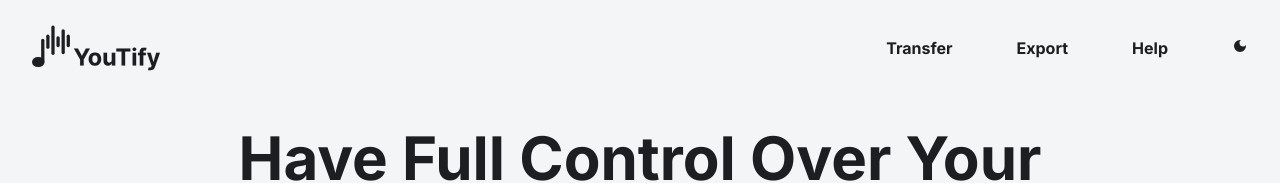
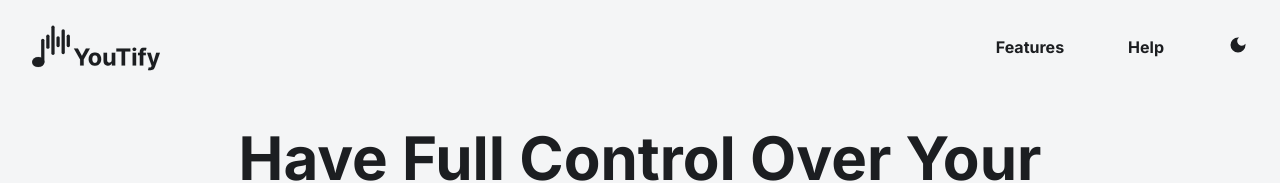
Before and after one commit to jcmagat/youtify-next, a Next.js app: page / in a window 1280 px wide. Shown: the top 183 px of the page. Built offline with nearby package versions, Linux system fonts and the light colour scheme.

Commit message:
Improve navbar menu

```diff
--- a/src/components/Navbar/Menu.tsx
+++ b/src/components/Navbar/Menu.tsx
@@ -1,3 +1,4 @@
+"use client";
 import { useState } from "react";
 import { MdMenu } from "react-icons/md";
 import Link from "next/link";
@@ -5,21 +6,51 @@ import ThemeButton from "./ThemeButton";
 
 export default function Menu() {
   return (
+    <>
+      <LargeScreenMenu />
+      <SmallScreenMenu />
+    </>
+  );
+}
+
+function LargeScreenMenu() {
+  const [isFeaturesOpen, setIsFeaturesOpen] = useState(false);
+  const [isHelpOpen, setIsHelpOpen] = useState(false);
+
+  return (
     <div className="hidden md:block">
       <ul className="flex gap-16">
-        <Link href="/transfer">
-          <li className="font-bold hover:border-b hover:border-accent">
-            Transfer
+        <li
+          className="font-bold hover:border-b hover:border-accent"
+          onMouseEnter={() => setIsFeaturesOpen(true)}
+          onMouseLeave={() => setIsFeaturesOpen(false)}
+        >
+          Features
+          {isFeaturesOpen && (
+            <div className="fixed bg-blue-100">
+              <ul>
+                <li>Transfer</li>
+                <li>Export</li>
+              </ul>
+            </div>
+          )}
         </li>
-        </Link>
-        <Link href="/export">
-          <li className="font-bold hover:border-b hover:border-accent">
-            Export
+
+        <li
+          className="font-bold hover:border-b hover:border-accent"
+          onMouseEnter={() => setIsHelpOpen(true)}
+          onMouseLeave={() => setIsHelpOpen(false)}
+        >
+          Help
+          {isHelpOpen && (
+            <div className="fixed bg-blue-100">
+              <ul>
+                <li>FAQs</li>
+                <li>Contact</li>
+              </ul>
+            </div>
+          )}
         </li>
-        </Link>
-        <Link href="/help">
-          <li className="font-bold hover:border-b hover:border-accent">Help</li>
-        </Link>
 
         <li>
           <ThemeButton />
@@ -29,52 +60,53 @@ export default function Menu() {
   );
 }
 
-function Temp() {
-  const [isMenuOpen, setIsMenuOpen] = useState(true);
+function SmallScreenMenu() {
+  const [isOpen, setIsOpen] = useState(false);
 
   return (
-    <div>
+    <div className="md:hidden">
       <div
-        className={`bg-black bg-opacity-50 fixed top-0 bottom-0 left-0 right-0 translate-x-full z-40 transition-all duration-300 ease-in-out
-            ${isMenuOpen ? "translate-x-0" : ""}`}
+        className={`bg-secondary fixed inset-0 z-10 transition-all duration-300 ease-in-out
+        ${isOpen ? "translate-x-0" : "translate-x-full"}`}
       >
-        <ul>
-          <h1>Features</h1>
-          <Link href="/transfer">
-            <li className="font-bold hover:border-b hover:border-accent">
-              Transfer
+        <ul className="mt-24 ml-16">
+          <h1 className="font-bold text-2xl mb-2">Features</h1>
+          <li
+            className="w-fit font-bold hover:border-b hover:border-accent"
+            onClick={() => setIsOpen(false)}
+          >
+            <Link href="/transfer">Transfer</Link>
           </li>
-          </Link>
-          <Link href="/export">
-            <li className="font-bold hover:border-b hover:border-accent">
-              Export
+          <li
+            className="w-fit font-bold hover:border-b hover:border-accent"
+            onClick={() => setIsOpen(false)}
+          >
+            <Link href="/export">Export</Link>
           </li>
-          </Link>
 
-          <h1>Help</h1>
-          <Link href="/faq">
-            <li className="font-bold hover:border-b hover:border-accent">
-              FAQ
+          <h1 className="font-bold text-2xl mt-8 mb-2">Help</h1>
+          <li
+            className="w-fit font-bold hover:border-b hover:border-accent"
+            onClick={() => setIsOpen(false)}
+          >
+            <Link href="/faq">FAQs</Link>
           </li>
-          </Link>
-          <Link href="/contact">
-            <li className="font-bold hover:border-b hover:border-accent">
-              Contact
-            </li>
-          </Link>
-
-          <li>
-            <ThemeButton />
+          <li
+            className="w-fit font-bold hover:border-b hover:border-accent"
+            onClick={() => setIsOpen(false)}
+          >
+            <Link href="/contact">Contact</Link>
           </li>
         </ul>
       </div>
 
-      <button
-        className="md:hidden z-50"
-        onClick={() => setIsMenuOpen((prev) => !prev)}
-      >
+      <div className="relative z-20 flex gap-8">
+        <ThemeButton />
+
+        <button onClick={() => setIsOpen((prev) => !prev)}>
           <MdMenu className="text-3xl" />
         </button>
       </div>
+    </div>
   );
 }
--- a/src/components/Navbar/ThemeButton.tsx
+++ b/src/components/Navbar/ThemeButton.tsx
@@ -15,7 +15,17 @@ export default function ThemeButton() {
 
   return (
     <button onClick={toggleMode}>
-      {resolvedTheme === "light" ? <MdDarkMode /> : <MdLightMode />}
+      <ThemeIcon />
     </button>
   );
 }
+
+function ThemeIcon() {
+  const { resolvedTheme } = useTheme();
+
+  if (resolvedTheme === "light") {
+    return <MdDarkMode className="text-xl" />;
+  } else {
+    return <MdLightMode className="text-xl" />;
+  }
+}
--- a/src/components/Navbar/index.tsx
+++ b/src/components/Navbar/index.tsx
@@ -33,7 +33,7 @@ export default function Navbar() {
         className={`bg-primary text-text fixed w-full h-24 z-20 ${scrollClasses}`}
       >
         <div className="flex justify-between items-center h-full w-full px-8 2xl:px-16">
-          <Link href="/" className="relative w-32 h-full shrink-0">
+          <Link href="/" className="relative w-32 h-full shrink-0 z-20">
             <Image
               priority
               fill
```
Lines whose indentation alone changed are shown as unchanged.
